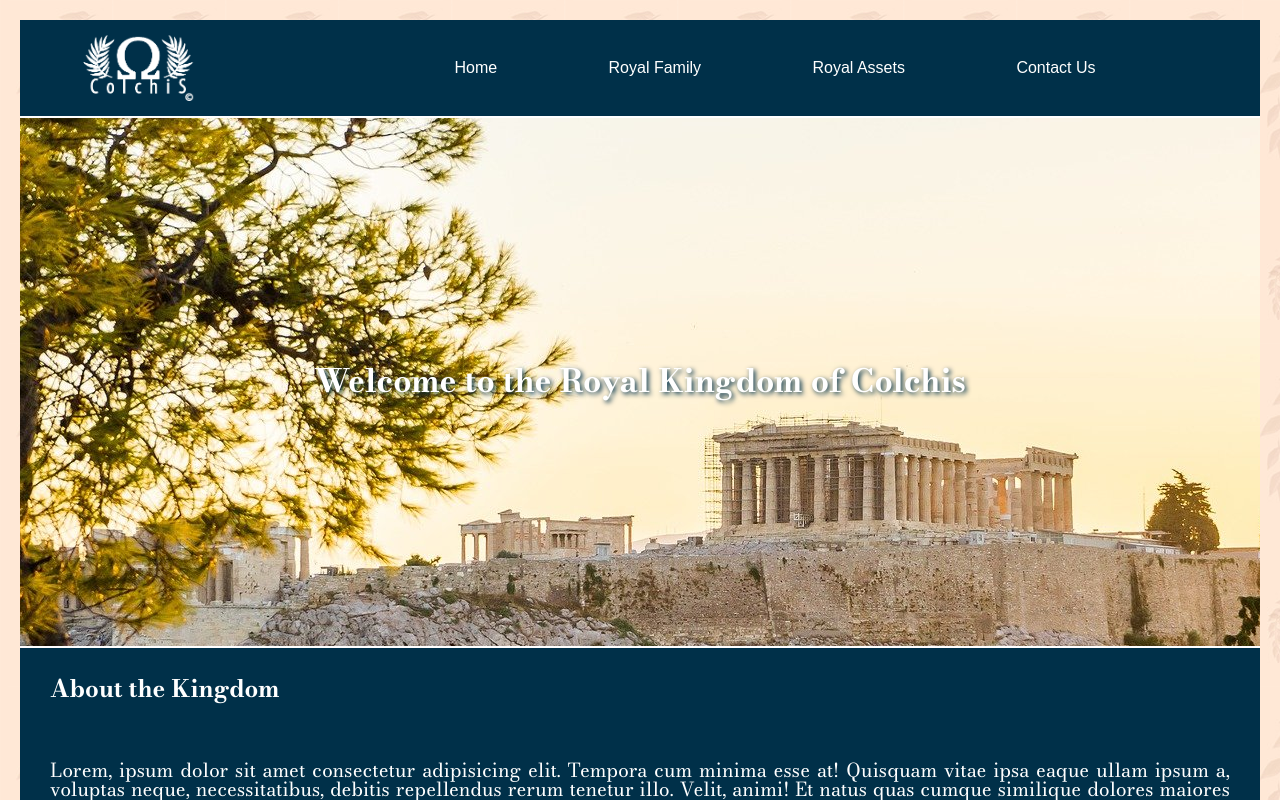
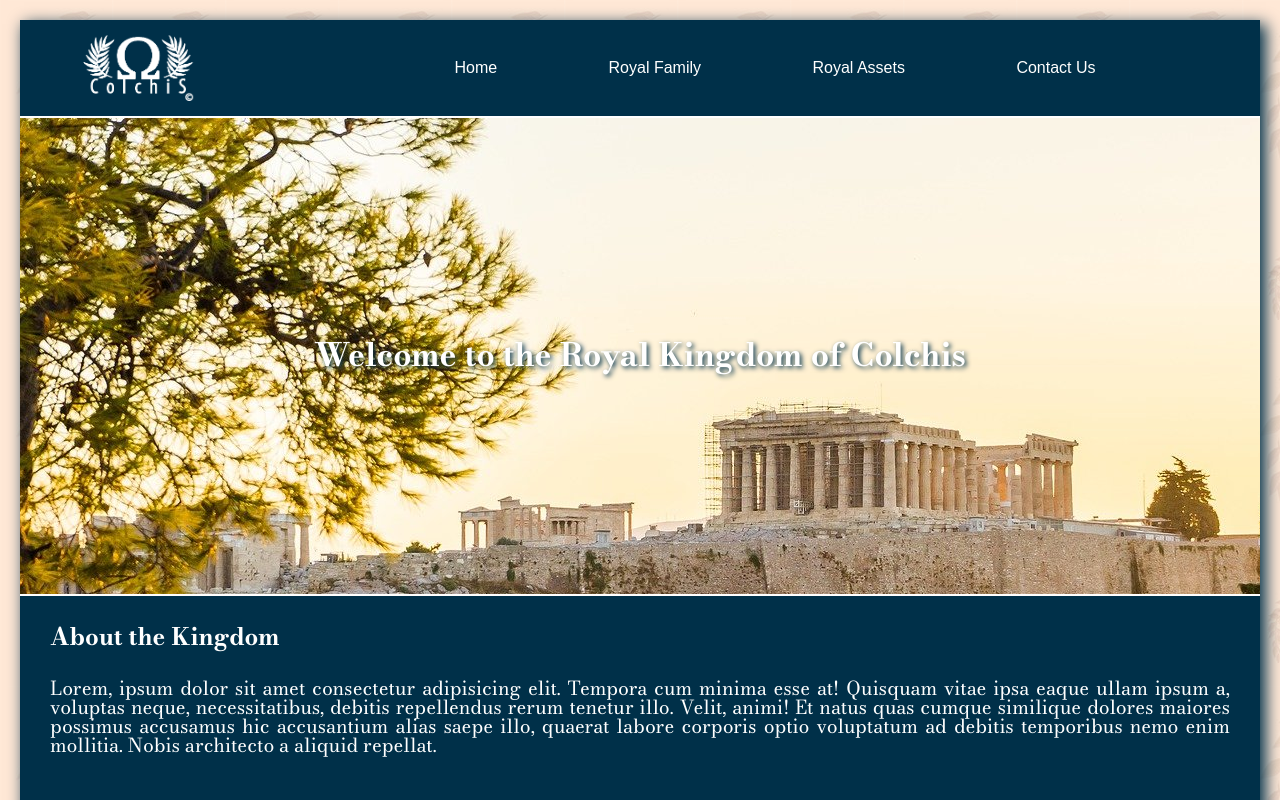
Before and after one commit to AdrienDavy/tech_challenge, a plain HTML site: page index.html in a window 1280 px wide. Shown: the top 800 px of the page. Drawn offline with Linux system fonts and the light colour scheme; a web font is replaced by a local one.

Commit message:
I mean now it's a nice  index.html 1.0 because of the .CSS

```diff
--- a/style.css
+++ b/style.css
@@ -31,6 +31,7 @@
 body {
   margin: 20px;
   background-image: url(bg.jpg);
+  box-shadow: 5px 5px 15px 1px #003049;
 }
 
 #logo {
@@ -44,7 +45,7 @@ body {
 
 #logo:hover {
   border-radius: 5px;
-  background: rgba(214, 207, 203, 0.3);
+  background: rgba(214, 207, 203, 0.1);
 }
 
 nav {
@@ -89,13 +90,12 @@ a:hover {
   display: flex;
   justify-content: center;
   align-items: center;
-  flex-flow: row wrap;
   text-align: center;
-  padding: 20%;
+  height: 30rem;
   background: url("athens.jpg") no-repeat fixed 25% 25%;
   font-family: "bodoni_06ptbold", "Arial", "Helvetica", "sans-serif";
   color: #fff;
-  text-shadow: 2px 2px 5px #003049;
+  text-shadow: 2px 2px 5px#003049;
   border-top: 2px solid #fff;
   border-bottom: 2px solid #fff;
 }
@@ -114,7 +114,7 @@ h1 {
 h2 {
   font-family: "bodoni_06ptbold", "Arial", "Helvetica", "sans-serif";
   color: #fff;
-  padding: 30px;
+  padding: 30px 0 0 30px;
 }
 
 p {
```
